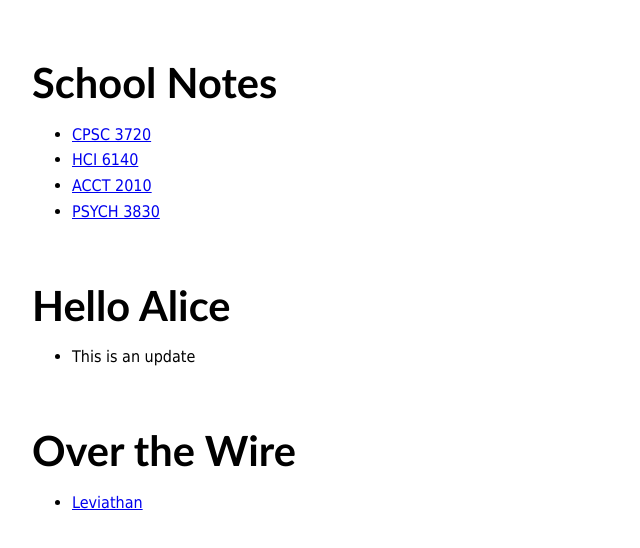
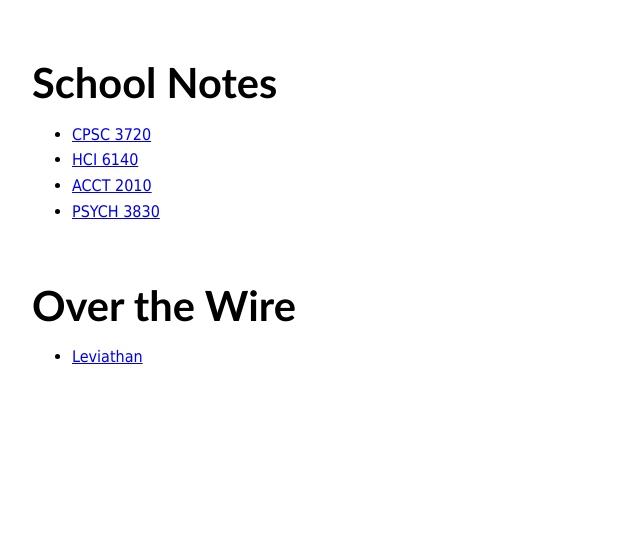
Before and after one commit to mbinns/NoteHTML, a plain HTML site: page index.html in a window 1280 px wide. Shown: the whole page, without its empty margins (0-640 px from the left). Drawn offline with Linux system fonts and the light colour scheme.

Commit message:
Fixing Index.html

```diff
--- a/index.html
+++ b/index.html
@@ -23,12 +23,6 @@
 
 </ul>
 
-<div id="Hello Alice"><h1 id="Hello Alice">Hello Alice</h1></div>
-<ul>
-<li>
-This is an update
-
-</ul>
 <div id="Over the Wire"><h1 id="Over the Wire">Over the Wire</h1></div>
 <ul>
 <li>
```
